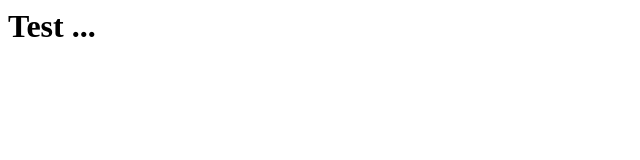
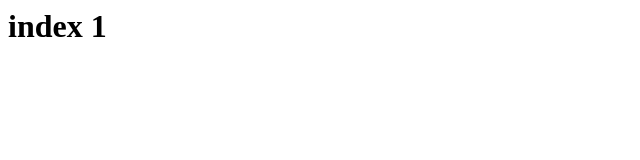
Before and after one commit to amine-tahri/gittuto, a plain HTML site: page index.html in a window 1280 px wide. Shown: the full height of the page, 0-640 px from the left. Drawn offline with Linux system fonts and the light colour scheme.

Commit message:
update files

```diff
--- a/index.html
+++ b/index.html
@@ -1,6 +1,6 @@
 <html>
     <head></head>
     <body>
-        <h1>Test ...</h1>
+        <h1>index 1</h1>
     </body>
 </html>
```
Also changed, not shown: index2.html (+1 -1 lines), index3.html (+1 -1 lines).
